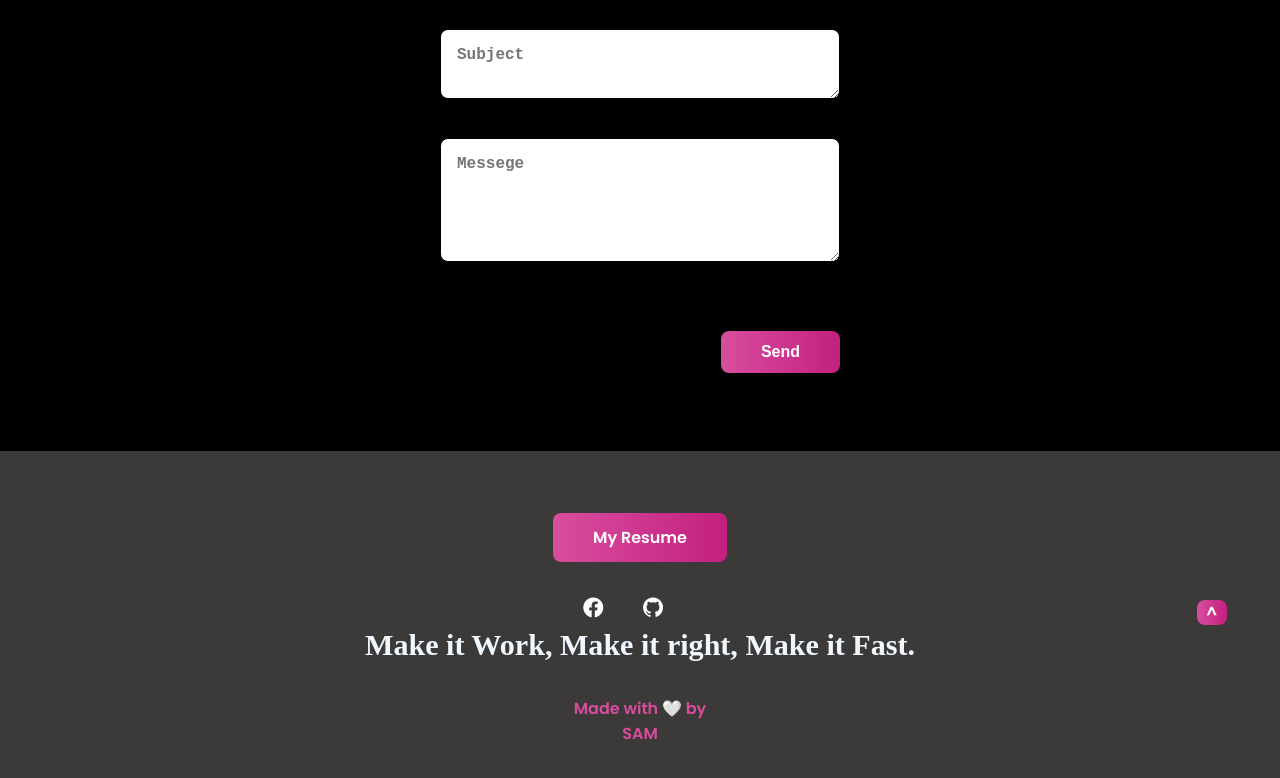
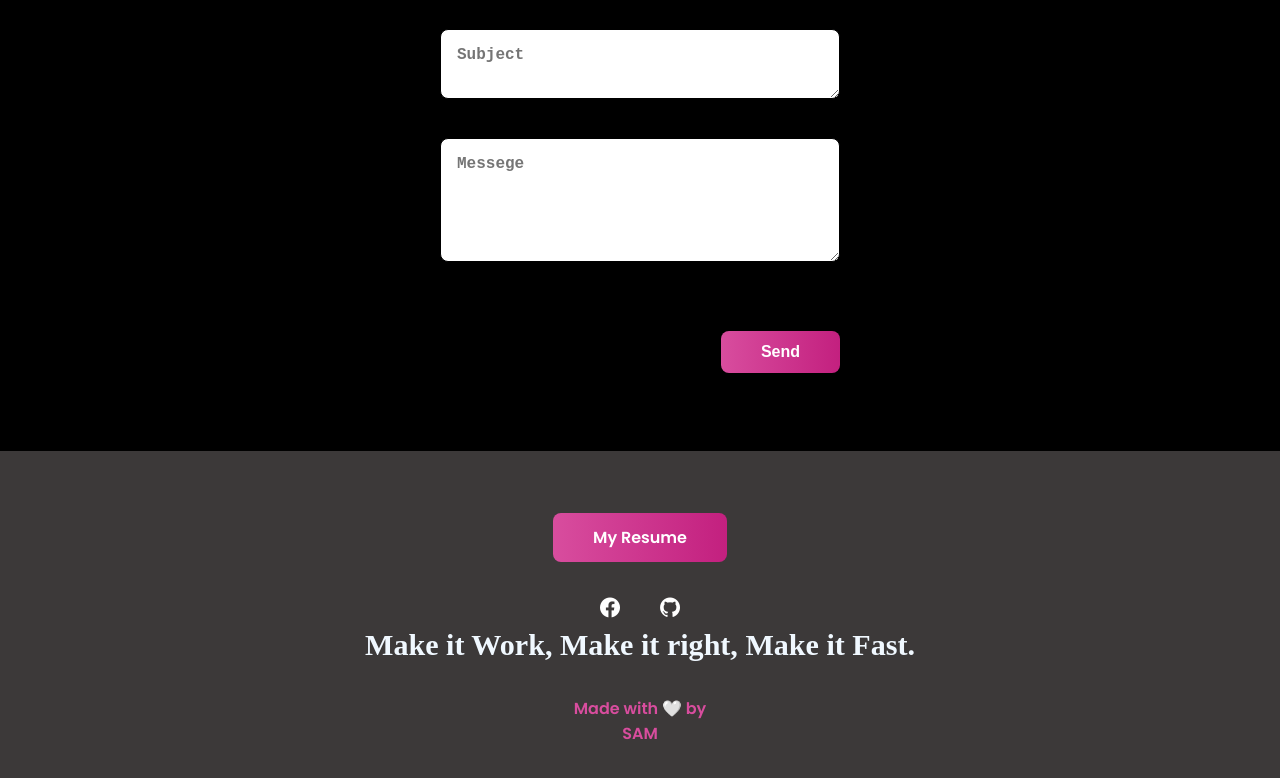
Before and after one commit to shanmugapriya1203/portfolio, a plain HTML site: page index.html in a window 1280 px wide. Shown: the part 2486-3264 px from the top of the page. Drawn offline with nearby package versions, Linux system fonts and the light colour scheme; a web font is replaced by a local one.

Commit message:
Create index.html

```diff
--- a/index.html
+++ b/index.html
@@ -186,7 +186,7 @@
   ><i class="bx bxl-github"></i
 ></a>
 
-<a href="#home" class="button2">^</a>
+
 
 <h1 class="quote2"  >
   <span class="makeit" >Make</span>
```
